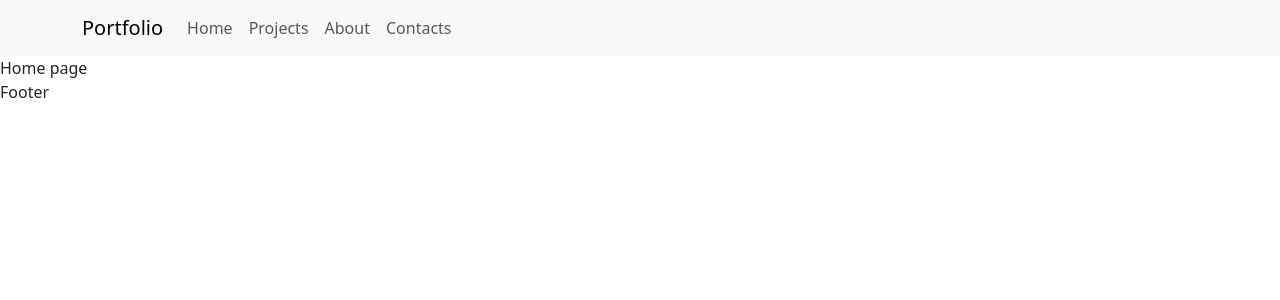
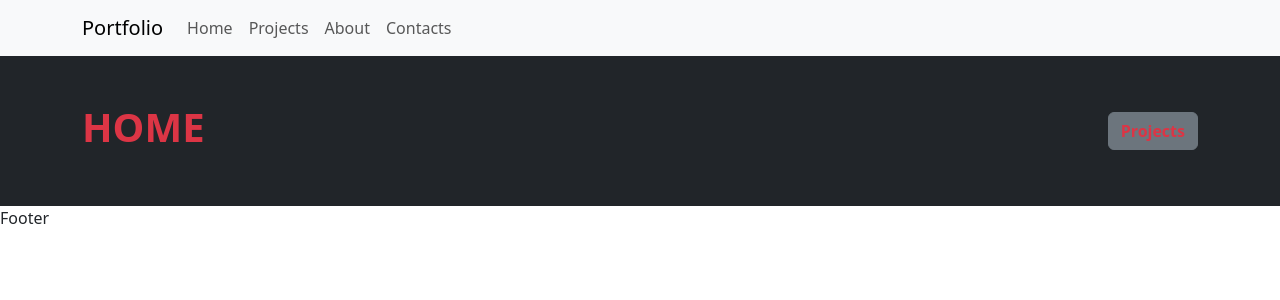
Before and after one commit to SimoneCerri/vite-boolfolio, a Vue app: page / in a window 1280 px wide. Shown: the top 300 px of the page. Built offline with nearby package versions, Linux system fonts and the light colour scheme.

Commit message:
add a Jumbo as a component to re-use with different props

```diff
--- a/src/assets/css/style.css
+++ b/src/assets/css/style.css
@@ -71,6 +71,9 @@
 
 
 /* #region Main */
+.my_h_small {
+  height: 150px;
+}
 
 /* #endregion Main */
 
--- /dev/null
+++ b/src/components/AppJumbostronz.vue
@@ -0,0 +1,27 @@
+<script>
+export default
+    {
+        name: 'AppJumbostronz',
+        props:
+        {
+            'pageTitle': String,
+            'link': String,
+            'btnTitle': String,
+        }
+    }
+</script>
+
+<template>
+    <section class="bg-dark text-danger">
+        <div class="container my_h_small d-flex align-items-center justify-content-between">
+            <h1>
+                <strong>
+                    {{ pageTitle }}
+                </strong>
+            </h1>
+            <RouterLink class="btn btn-secondary text-danger fw-bold" :to="{ name: link }">{{ btnTitle }}</RouterLink>
+        </div>
+    </section>
+</template>
+
+<style></style>
--- a/src/pages/AppHome.vue
+++ b/src/pages/AppHome.vue
@@ -1,12 +1,18 @@
 <script>
+import AppJumbostronz from "../components/AppJumbostronz.vue";
+
 export default
     {
         name: 'AppHome',
+        components:
+        {
+            AppJumbostronz,
+        }
     }
 </script>
 
 <template>
-    Home page
+    <AppJumbostronz page-title="HOME" link="projects" btn-title="Projects" />
 </template>
 
 <style></style>
```
